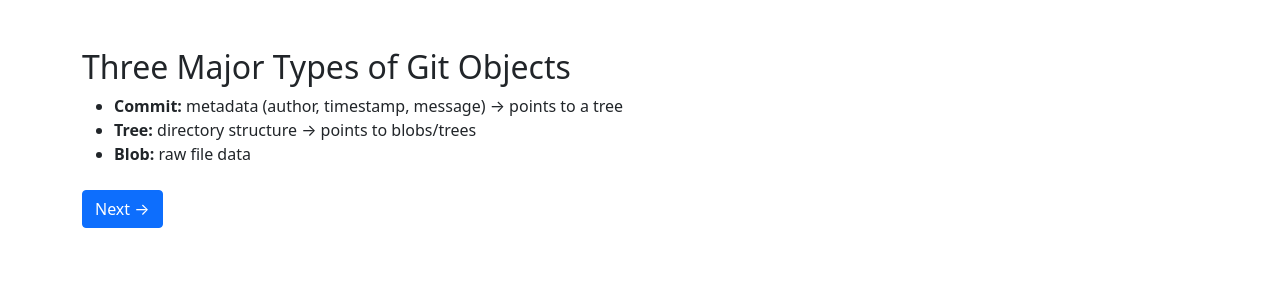
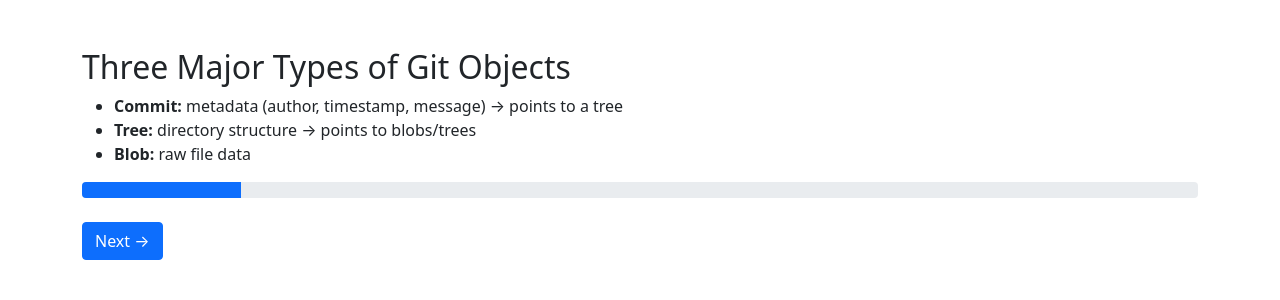
Before and after one commit to xinyiluo448/GitUnderTheHood, a Flask app: page /learn/1 in a window 1280 px wide. Shown: the part 56-356 px from the top of the page. Run offline with Flask 3, Linux system fonts and the light colour scheme.

Commit message:
added progress bar

```diff
--- a/templates/tutorial.html
+++ b/templates/tutorial.html
@@ -10,7 +10,9 @@
     {% if slide.code %}
       <pre>{{ slide.code }}</pre>
     {% endif %}
-
+    <div class="progress">
+      <div class="progress-bar" role="progressbar" style="width: {{ (page / total) * 100 }}%;" aria-valuenow="{{ page }}" aria-valuemin="0" aria-valuemax="{{ total }}"></div>
+    </div>
     <form method="post" class="mt-4 d-flex justify-content-between">
       {% if page > 1 %}
         <a href="{{ url_for('learn', page=page-1) }}" class="btn btn-secondary">← Prev</a>
```
